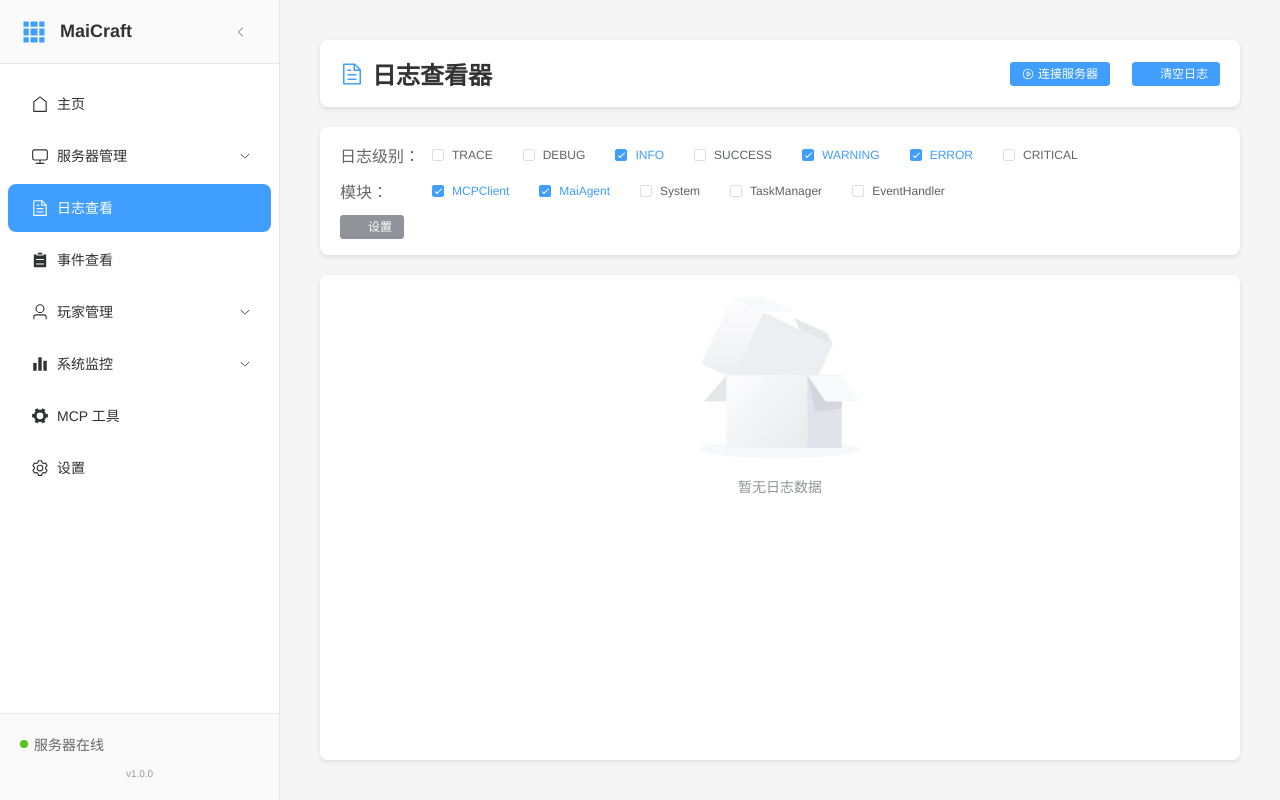
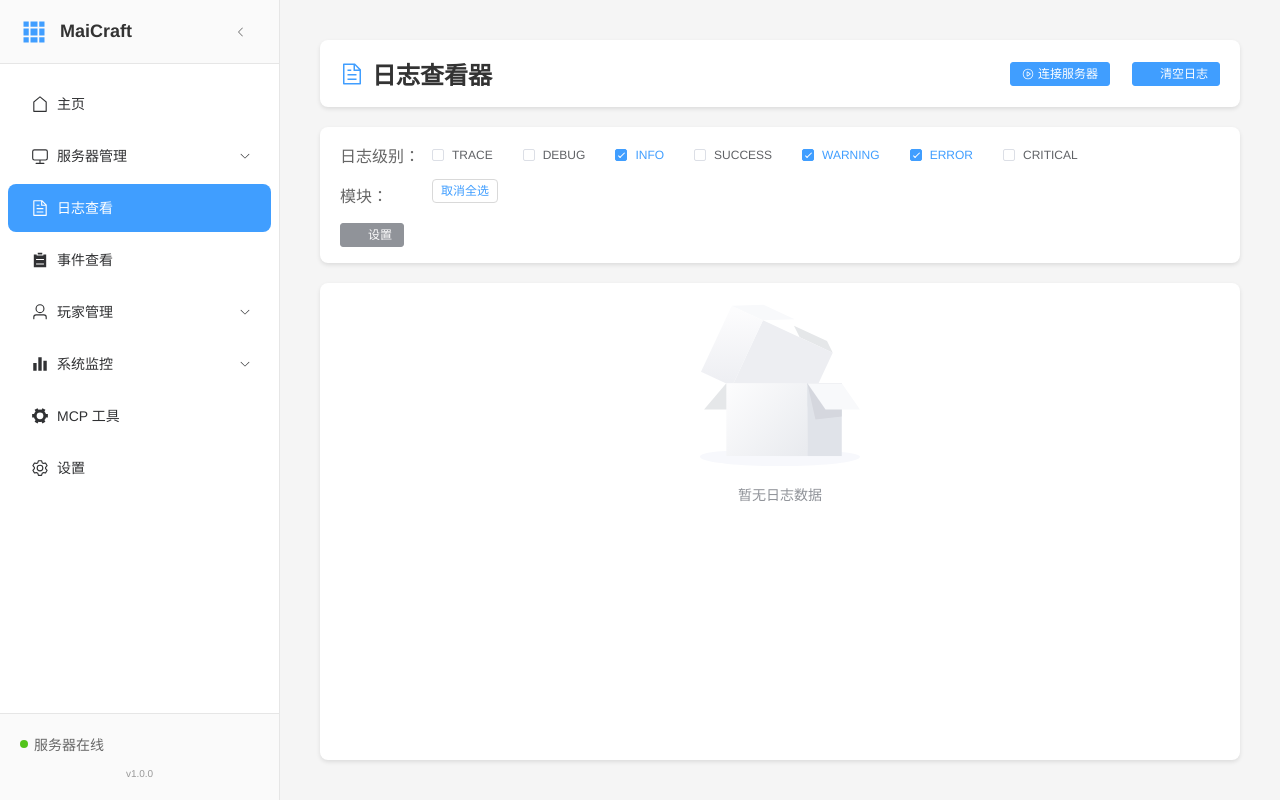
Before and after one commit to ChangingSelf/maicraft-web-ui, a Vue app: page /logs in a window 1280 px wide. Built offline with nearby package versions, Linux system fonts and the light colour scheme; the HTML template or start-up script is replaced by a standard one.

Commit message:
feat(LogViewer): 优化模块选择功能，支持全选/取消全选，动态注册新模块

```diff
--- a/src/views/LogViewer.vue
+++ b/src/views/LogViewer.vue
@@ -37,7 +37,11 @@
 
       <div class="filter-section">
         <label class="filter-label">模块：</label>
-        <el-checkbox-group v-model="selectedModules" @change="updateSubscription" size="small">
+        <div class="module-filters">
+          <el-button type="text" size="small" @click="toggleAllModules" class="select-all-btn">
+            {{ selectedModules.length === availableModules.length ? '取消全选' : '全选' }}
+          </el-button>
+          <el-checkbox-group v-model="selectedModules" @change="handleModuleSelection" size="small">
             <el-checkbox
               v-for="module in availableModules"
               :key="module"
@@ -45,6 +49,7 @@
               :value="module"
             />
           </el-checkbox-group>
+        </div>
       </div>
 
       <div class="filter-section">
@@ -140,14 +145,14 @@ interface WebSocketMessage {
 const isConnected = ref(false)
 const logs = ref<LogEntry[]>([])
 const selectedLevels = ref<string[]>(['INFO', 'WARNING', 'ERROR'])
-const selectedModules = ref<string[]>(['MCPClient', 'MaiAgent'])
+const selectedModules = ref<string[]>([])
 const showSettings = ref(false)
 const logsContainer = ref<HTMLElement>()
 const expandedLogs = ref<Record<number, boolean>>({})
+const dynamicModules = ref<Set<string>>(new Set())
 
 // 配置数据
 const availableLevels = ['TRACE', 'DEBUG', 'INFO', 'SUCCESS', 'WARNING', 'ERROR', 'CRITICAL']
-const availableModules = ['MCPClient', 'MaiAgent', 'System', 'TaskManager', 'EventHandler']
 
 // 设置
 const settings = ref({
@@ -165,10 +170,15 @@ let heartbeatTimer: number | null = null
 const filteredLogs = computed(() => {
   return logs.value.filter((log) => {
     const levelMatch = selectedLevels.value.length === 0 || selectedLevels.value.includes(log.level)
+    // 如果没有选择任何模块，或者当前日志的模块已被选择，则显示
     const moduleMatch =
       selectedModules.value.length === 0 || selectedModules.value.includes(log.module)
     return levelMatch && moduleMatch
   })
+})
+
+const availableModules = computed(() => {
+  return Array.from(dynamicModules.value).sort()
 })
 
 // 工具函数
@@ -266,11 +276,20 @@ const toggleConnection = () => {
 const subscribeToLogs = () => {
   if (!ws || ws.readyState !== WebSocket.OPEN) return
 
-  const subscription = {
+  // 如果没有选择任何模块，或者没有可用模块，则订阅所有（发送空数组或不包含modules字段）
+  const subscription: any = {
     type: 'subscribe',
     levels: selectedLevels.value,
-    modules: selectedModules.value,
   }
+
+  // 只有当有选择特定模块时才包含modules字段
+  if (
+    selectedModules.value.length > 0 &&
+    selectedModules.value.length < availableModules.value.length
+  ) {
+    subscription.modules = selectedModules.value
+  }
+  // 如果selectedModules为空或等于availableModules，则表示订阅所有，不包含modules字段
 
   ws.send(JSON.stringify(subscription))
 }
@@ -281,10 +300,33 @@ const updateSubscription = () => {
   }
 }
 
+// 处理模块选择变化
+const handleModuleSelection = () => {
+  updateSubscription()
+}
+
+// 全选/取消全选模块
+const toggleAllModules = () => {
+  if (selectedModules.value.length === availableModules.value.length) {
+    // 取消全选
+    selectedModules.value = []
+  } else {
+    // 全选所有可用模块
+    selectedModules.value = [...availableModules.value]
+  }
+  updateSubscription()
+}
+
 const handleMessage = (data: WebSocketMessage) => {
   switch (data.type) {
     case 'log':
       if (data.timestamp && data.level && data.module && data.message) {
+        // 动态注册新模块
+        if (!dynamicModules.value.has(data.module)) {
+          dynamicModules.value.add(data.module)
+          console.log(`新模块已注册: ${data.module}`)
+        }
+
         const logEntry: LogEntry = {
           timestamp: data.timestamp,
           level: data.level,
@@ -446,6 +488,27 @@ onUnmounted(() => {
   min-width: 80px;
 }
 
+.module-filters {
+  display: flex;
+  flex-direction: column;
+  gap: 8px;
+}
+
+.select-all-btn {
+  align-self: flex-start;
+  color: #409eff;
+  font-size: 12px;
+  padding: 4px 8px;
+  border: 1px solid #d9d9d9;
+  border-radius: 4px;
+  transition: all 0.2s;
+}
+
+.select-all-btn:hover {
+  border-color: #409eff;
+  background-color: #ecf5ff;
+}
+
 .logs-container {
   flex: 1;
   background: white;
```
Also changed, not shown: mock-ws-server.js (+4 -4 lines). Lines whose indentation alone changed are shown as unchanged.
